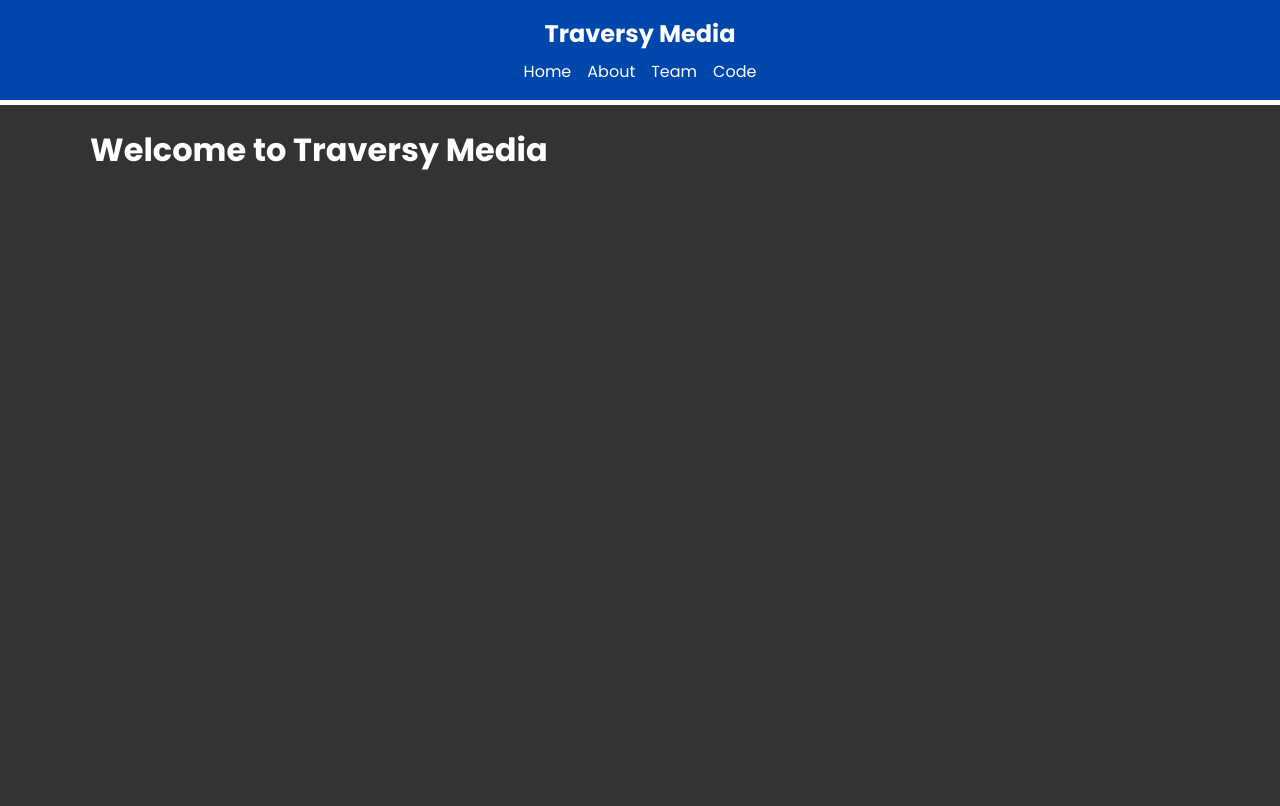
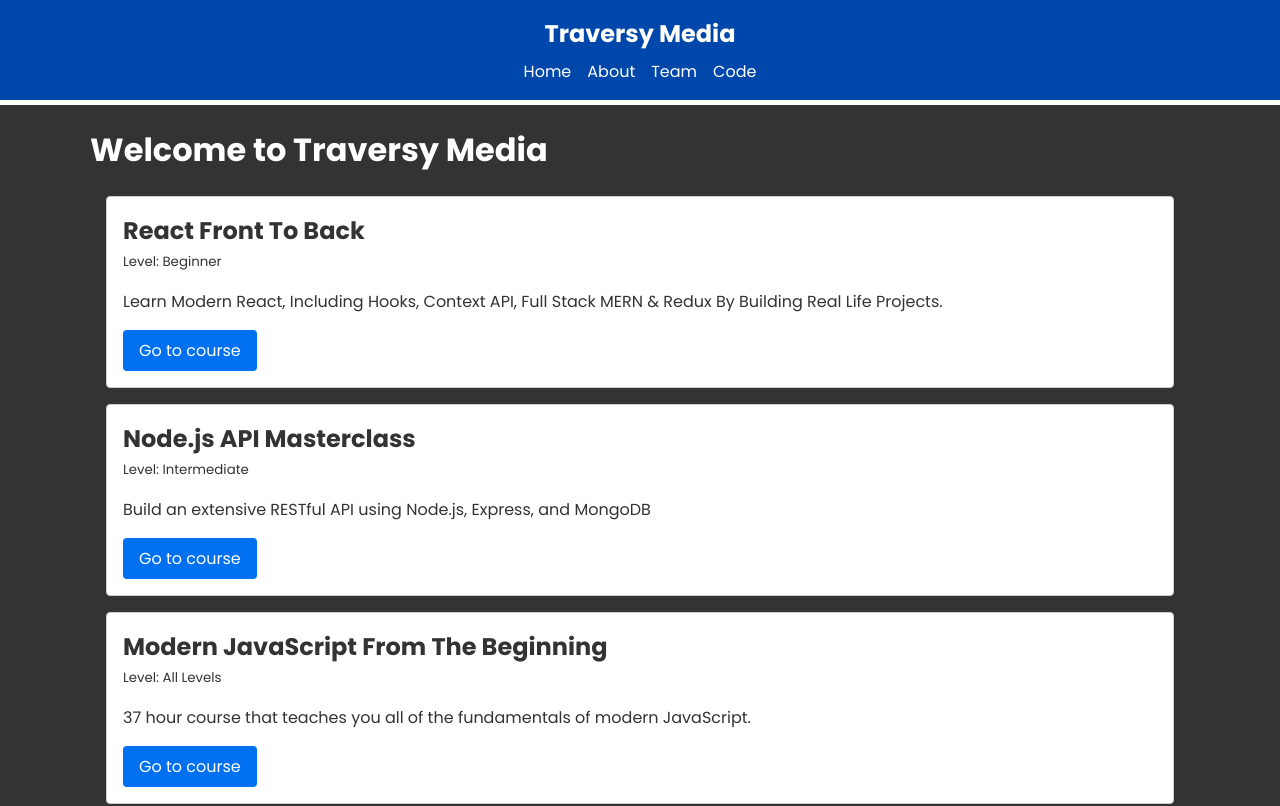
Before and after one commit to sixheads/travery-next13-crash-course, a Next.js app: page / in a window 1280 px wide. Shown: the top 806 px of the page. Built offline with nearby package versions, Linux system fonts and the light colour scheme.

Commit message:
Adding Courses to the home page to see our courses load

```diff
--- a/app/page.jsx
+++ b/app/page.jsx
@@ -1,11 +1,11 @@
-import Link from 'next/link';
-import React from 'react';
+import Courses from './components/Courses';
 
 const HomePage = () => {
   return (
-    <div>
+    <>
       <h1>Welcome to Traversy Media</h1>
-    </div>
+      <Courses />
+    </>
   );
 };
 
```
